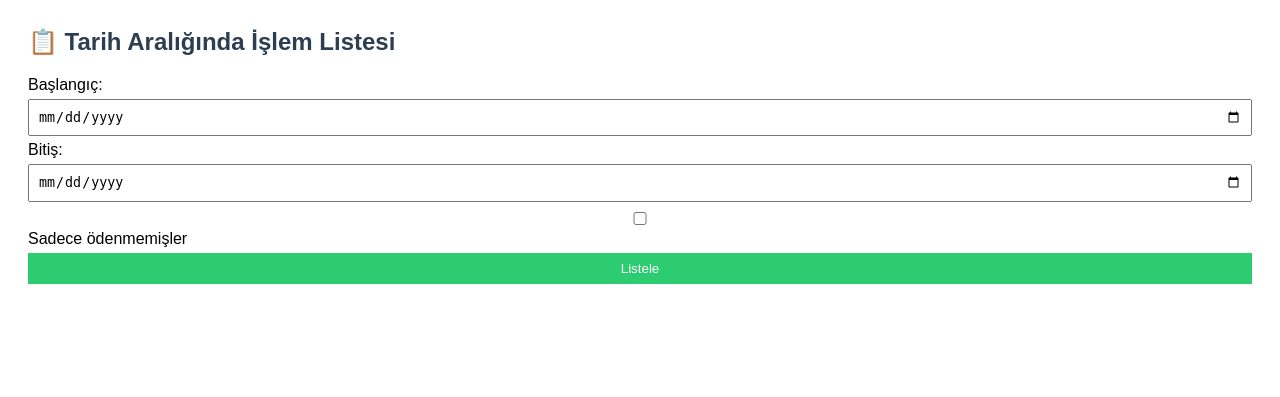
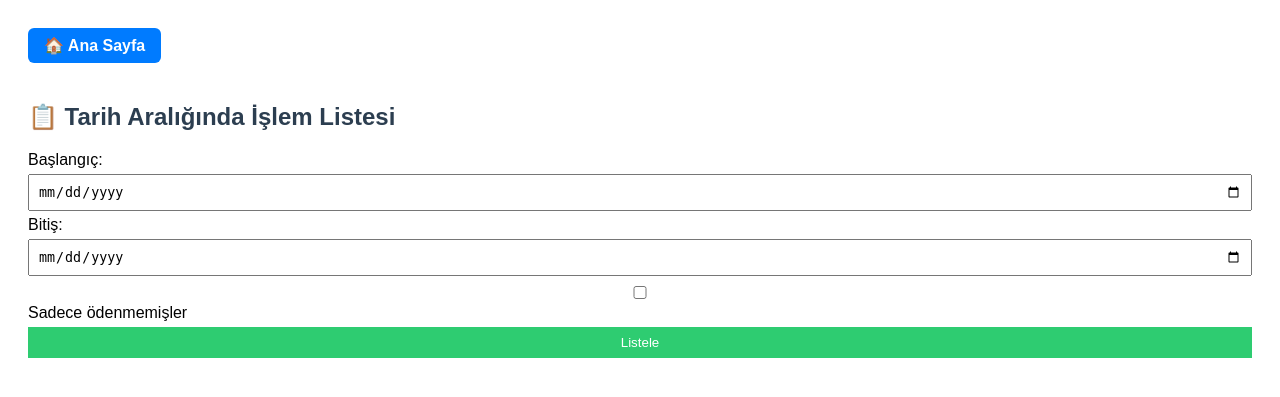
Before and after one commit to goredhell/gelir-gider-takibi, a PHP site: page /rapor_liste.php in a window 1280 px wide. Shown: the top 397 px of the page. Run offline with PHP 8.4, Linux system fonts and the light colour scheme; the visitor is signed in with stand-in values (Sample User, id 1).

Commit message:
Anasayfa dönüşleri eklendi

```diff
--- a/assets/style.css
+++ b/assets/style.css
@@ -44,5 +44,20 @@ ul li {
 }
 
 .odendi {
-    background-color: #e0ffe0; /* Açık yeşil */
+    background-color: #e0ffe0; /* Ödendi olan satır açık yeşil */
 }
+
+.anasayfa-button {
+    display: inline-block;
+    margin-bottom: 20px;
+    padding: 8px 16px;
+    background-color: #007bff;
+    color: white;
+    text-decoration: none;
+    border-radius: 6px;
+    font-weight: bold;
+}
+
+.anasayfa-button:hover {
+    background-color: #0056b3;
+}
--- a/kayit_ekle.php
+++ b/kayit_ekle.php
@@ -1,6 +1,9 @@
 <?php include 'db.php'; ?>
 
 <link rel="stylesheet" href="assets/style.css">
+
+<!-- Ana Sayfa Butonu -->
+<a href="index.php" class="anasayfa-button">🏠 Ana Sayfa</a>
 
 <h2>➕ Yeni Gelir/Gider Kaydı</h2>
 
--- a/rapor_aylik.php
+++ b/rapor_aylik.php
@@ -1,6 +1,9 @@
 <?php include 'db.php'; ?>
 
 <link rel="stylesheet" href="assets/style.css">
+
+<!-- Ana Sayfa Butonu -->
+<a href="index.php" class="anasayfa-button">🏠 Ana Sayfa</a>
 
 <h2>📊 Aylık Rapor</h2>
 
--- a/rapor_liste.php
+++ b/rapor_liste.php
@@ -1,6 +1,9 @@
 <?php include 'db.php'; ?>
 
 <link rel="stylesheet" href="assets/style.css">
+
+<!-- Ana Sayfa Butonu -->
+<a href="index.php" class="anasayfa-button">🏠 Ana Sayfa</a>
 
 <h2>📋 Tarih Aralığında İşlem Listesi</h2>
 
```
